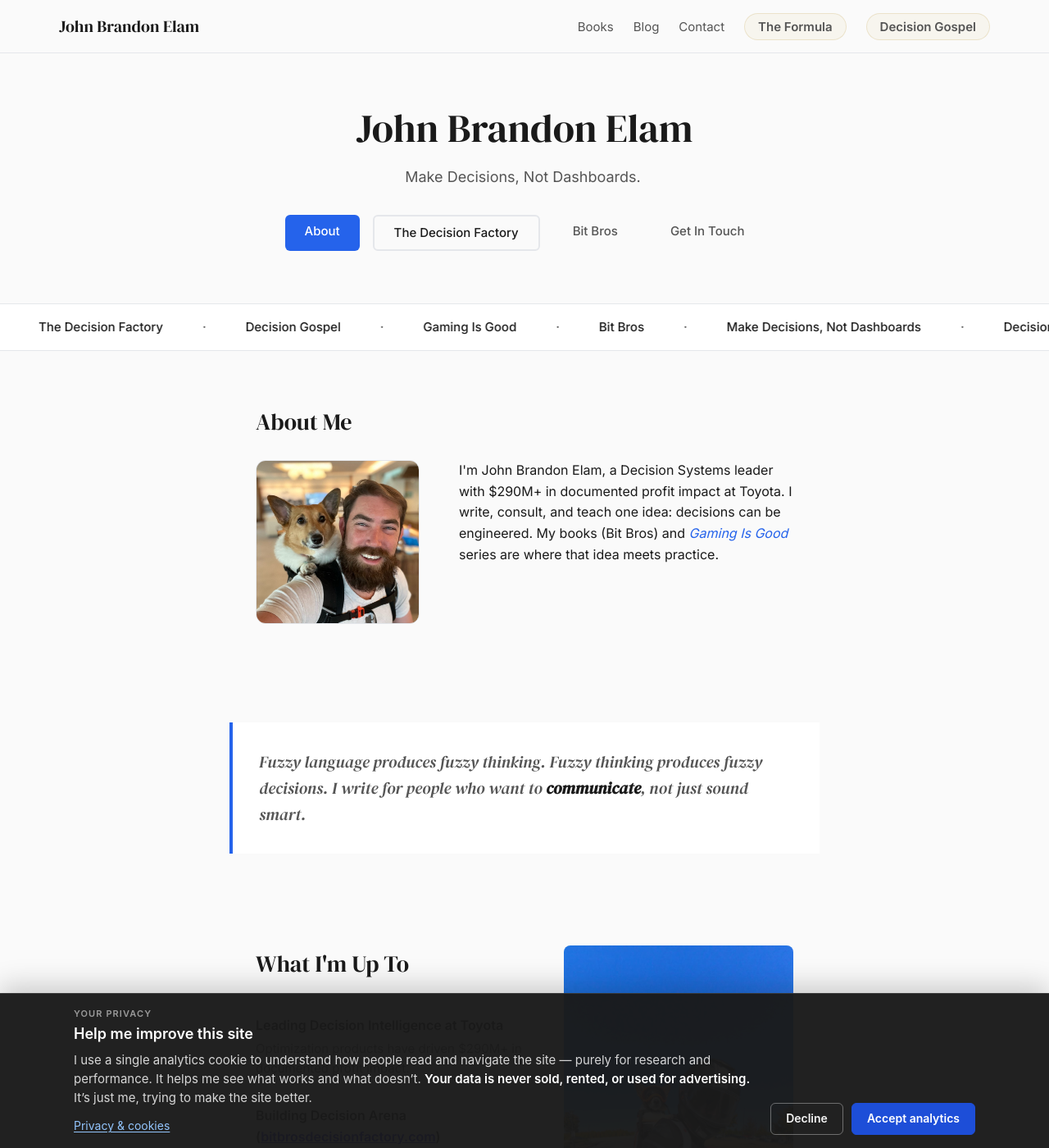
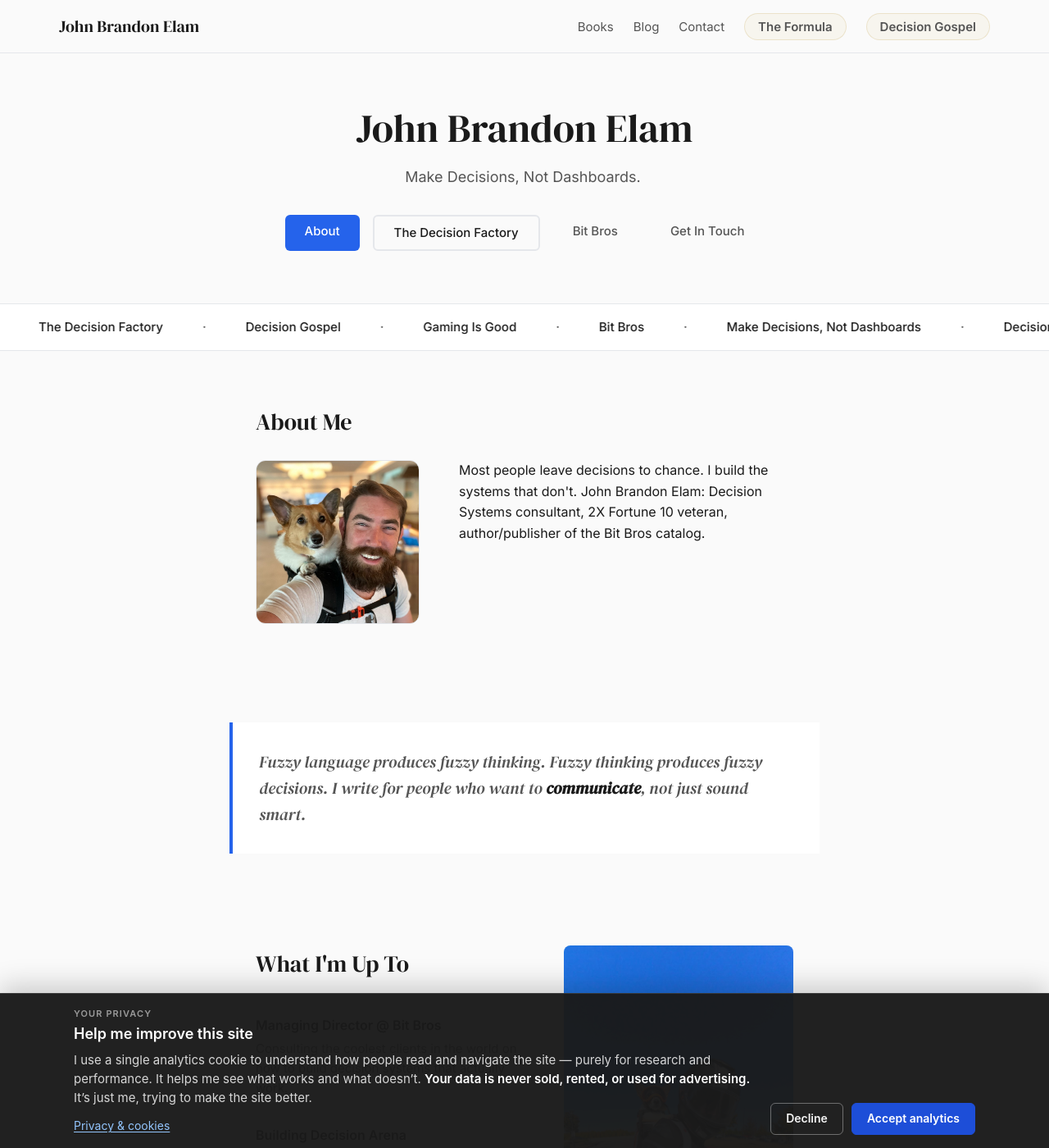
Before and after one commit to JohnBElam/my-site, a Jekyll site: the page built from index.html, in a window 1280 px wide and 1400 px high. Shown: the whole window at 82% size. Built offline with Jekyll 4.4.1, drawn with Linux system fonts in a browser that asks for light colours.

Commit message:
Update homepage About Me and current role copy.
Reframe the bio around decision systems consulting and Bit Bros MD instead of Toyota DI leadership.

Co-authored-by: Cursor <cursoragent@cursor.com>

```diff
--- a/index.html
+++ b/index.html
@@ -29,7 +29,7 @@ description: Make Decisions, Not Dashboards. Decision systems, games, honest thi
       <img src="{{ '/assets/images/author/john-corgi.png' | relative_url }}" alt="John Brandon Elam" width="280" height="280" loading="lazy">
     </div>
     <div class="section-content prose about-text">
-    <p>I'm John Brandon Elam, a Decision Systems leader with $290M+ in documented profit impact at Toyota. I write, consult, and teach one idea: decisions can be engineered. My books (Bit Bros) and <a href="https://medium.com/me/following-feed/publications/72b46825141f" target="_blank" rel="noopener"><em>Gaming Is Good</em></a> series are where that idea meets practice.</p>
+    <p>Most people leave decisions to chance. I build the systems that don't. John Brandon Elam: Decision Systems consultant, 2X Fortune 10 veteran, author/publisher of the Bit Bros catalog.</p>
     </div>
   </div>
 </section>
@@ -44,8 +44,8 @@ description: Make Decisions, Not Dashboards. Decision systems, games, honest thi
       <h2 class="section-title">What I'm Up To</h2>
       <ul class="up-to-list">
         <li class="up-to-item">
-          <span class="up-to-lead">Leading Decision Intelligence at Toyota</span>
-          <span class="up-to-detail">Optimization products have driven $290M+ in documented profit impact.</span>
+          <span class="up-to-lead">Managing Director @ Bit Bros</span>
+          <span class="up-to-detail">Consulting the coolest clients in the world on how to build decision systems that actually work.</span>
         </li>
         <li class="up-to-item">
           <span class="up-to-lead">Building Decision Arena (<a href="https://bitbrosdecisionfactory.com" target="_blank" rel="noopener">bitbrosdecisionfactory.com</a>)</span>
```
